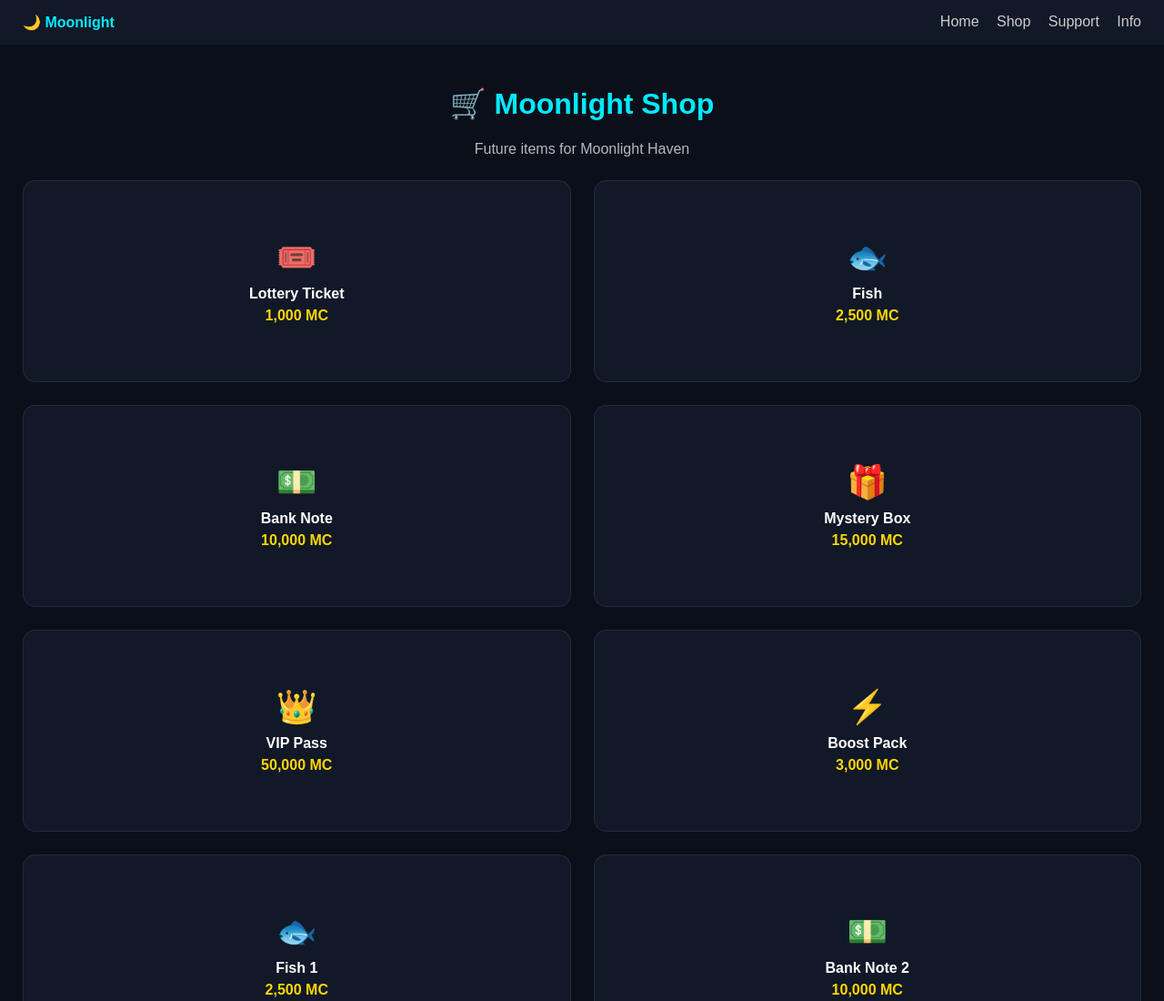
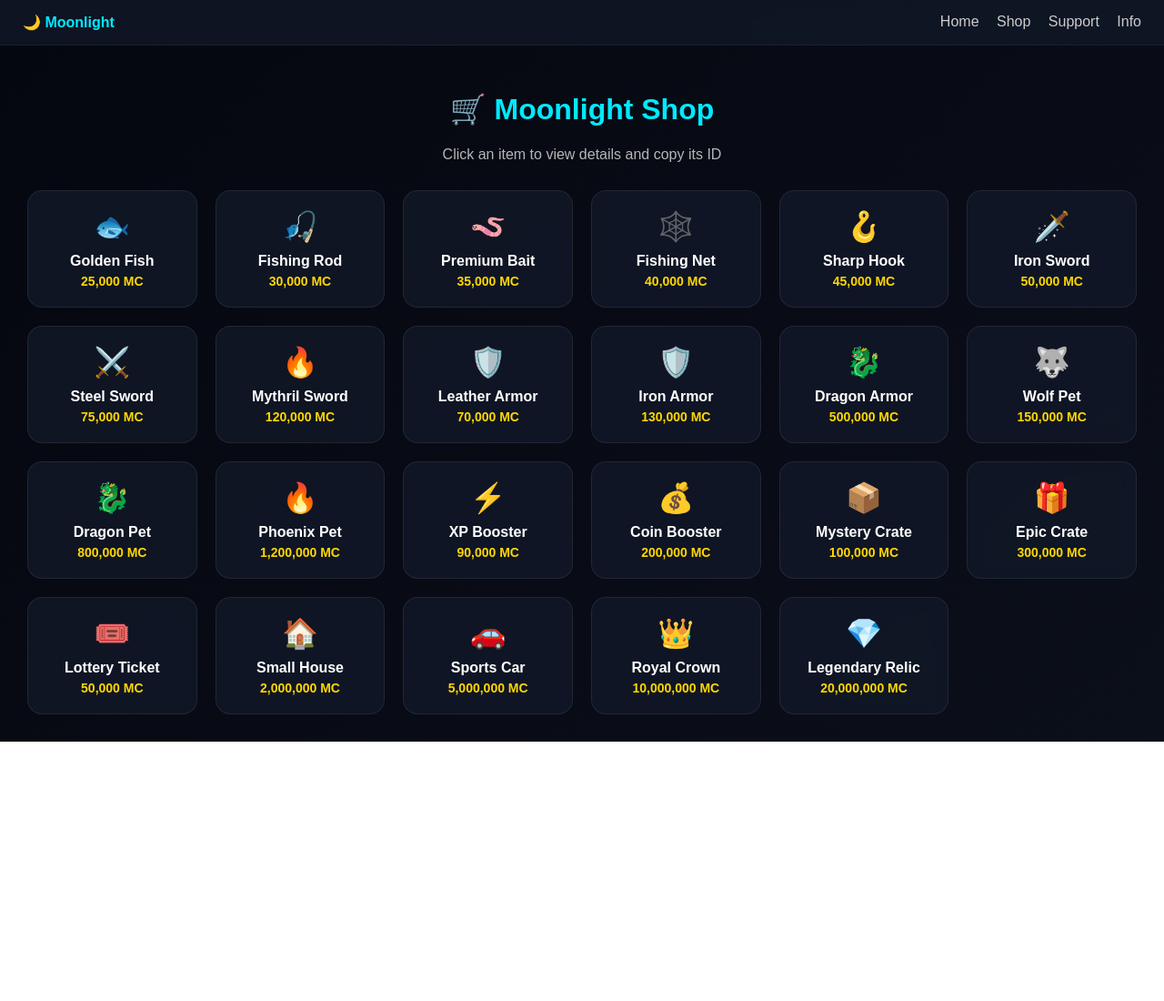
Before and after one commit to vhadau-dev/Moonlight, a plain HTML site: page shop/index.html in a window 1280 px wide. Shown: the top 1100 px of the page at 91% size. After the commit the page ends 815 px from the top, so only its background shows below. Drawn offline with Linux system fonts and the light colour scheme.

Commit message:
Update index.html

```diff
--- a/shop/index.html
+++ b/shop/index.html
@@ -8,16 +8,19 @@
 <style>
 body {
   margin: 0;
-      font-family: Arial;
-      background: #0b0f1a;
+  font-family: Arial, sans-serif;
+  background: linear-gradient(135deg, #05070f, #0b0f1a);
   color: white;
 }
 
+/* NAV */
 nav {
   display: flex;
   justify-content: space-between;
   padding: 15px 25px;
-      background: #111827;
+  background: rgba(17, 24, 39, 0.8);
+  backdrop-filter: blur(10px);
+  border-bottom: 1px solid rgba(255,255,255,0.05);
 }
 
 .logo {
@@ -35,8 +38,9 @@
   color: #00eaff;
 }
 
+/* CONTAINER */
 .container {
-      padding: 25px;
+  padding: 30px;
 }
 
 h1 {
@@ -47,50 +51,48 @@
 .subtitle {
   text-align: center;
   opacity: 0.7;
-      margin-bottom: 25px;
+  margin-bottom: 30px;
 }
 
+/* GRID */
 .grid {
   display: grid;
-      grid-template-columns: repeat(2, 1fr);
-      gap: 25px;
+  grid-template-columns: repeat(auto-fit, minmax(180px, 1fr));
+  gap: 20px;
 }
 
+/* CARD */
 .card {
-      background: #111827;
-      padding: 25px;
-      border-radius: 14px;
+  background: rgba(17, 24, 39, 0.85);
+  padding: 20px;
+  border-radius: 16px;
   text-align: center;
   border: 1px solid rgba(255,255,255,0.08);
   cursor: pointer;
-      transition: 0.2s;
-
-      min-height: 170px;
-      display: flex;
-      flex-direction: column;
-      justify-content: center;
-      align-items: center;
+  transition: 0.3s;
+  backdrop-filter: blur(8px);
 }
 
 .card:hover {
-      transform: translateY(-5px);
+  transform: translateY(-6px) scale(1.02);
   border-color: #00eaff;
-      box-shadow: 0 0 12px rgba(0, 234, 255, 0.15);
+  box-shadow: 0 0 20px rgba(0, 234, 255, 0.2);
 }
 
 .icon {
-      font-size: 36px;
+  font-size: 32px;
   margin-bottom: 10px;
 }
 
 .name {
   font-weight: bold;
-      margin-bottom: 6px;
+  margin-bottom: 5px;
 }
 
 .price {
   color: gold;
   font-weight: bold;
+  font-size: 14px;
 }
 
 /* MODAL */
@@ -102,26 +104,32 @@
   top: 0;
   width: 100%;
   height: 100%;
-      background: rgba(0,0,0,0.8);
+  background: rgba(0,0,0,0.85);
   justify-content: center;
   align-items: center;
 }
 
 .modal-content {
   background: #111827;
-      padding: 20px;
-      border-radius: 12px;
+  padding: 25px;
+  border-radius: 14px;
   width: 90%;
-      max-width: 400px;
+  max-width: 420px;
   text-align: center;
   border: 1px solid rgba(255,255,255,0.1);
+  animation: pop 0.25s ease;
+}
+
+@keyframes pop {
+  from { transform: scale(0.8); opacity: 0; }
+  to { transform: scale(1); opacity: 1; }
 }
 
 .close {
   float: right;
   cursor: pointer;
   color: red;
-      font-size: 20px;
+  font-size: 18px;
 }
 
 .modal-icon {
@@ -132,19 +140,34 @@
 .modal-title {
   font-size: 20px;
   font-weight: bold;
-      margin-bottom: 5px;
 }
 
 .modal-price {
   color: gold;
-      margin-bottom: 10px;
+  margin: 8px 0;
 }
 
 .modal-desc {
   font-size: 14px;
   opacity: 0.8;
+  margin-bottom: 15px;
 }
 
+/* BUTTON */
+.copy-btn {
+  padding: 10px 15px;
+  border: none;
+  background: linear-gradient(135deg, #00eaff, #00c3ff);
+  color: black;
+  border-radius: 8px;
+  cursor: pointer;
+  font-weight: bold;
+  transition: 0.2s;
+}
+
+.copy-btn:hover {
+  transform: scale(1.05);
+}
 </style>
 </head>
 
@@ -161,12 +184,10 @@
 </nav>
 
 <div class="container">
-
   <h1>🛒 Moonlight Shop</h1>
-  <p class="subtitle">Future items for Moonlight Haven</p>
+  <p class="subtitle">Click an item to view details and copy its ID</p>
 
   <div class="grid" id="shopGrid"></div>
-
 </div>
 
 <!-- MODAL -->
@@ -178,35 +199,53 @@
     <div class="modal-title" id="modalTitle"></div>
     <div class="modal-price" id="modalPrice"></div>
     <div class="modal-desc" id="modalDesc"></div>
+
+    <button class="copy-btn" onclick="copyItemId()">📋 Copy Item ID</button>
   </div>
 </div>
 
 <script>
 const items = [
-    {icon:"🎟️", name:"Lottery Ticket", price:"1,000 MC", desc:"Join lottery rewards."},
-    {icon:"🐟", name:"Fish", price:"2,500 MC", desc:"Trading collectible."},
-    {icon:"💵", name:"Bank Note", price:"10,000 MC", desc:"Stored value item."},
-    {icon:"🎁", name:"Mystery Box", price:"15,000 MC", desc:"Random rewards."},
-    {icon:"👑", name:"VIP Pass", price:"50,000 MC", desc:"Premium perks."},
-    {icon:"⚡", name:"Boost Pack", price:"3,000 MC", desc:"Temporary boost."}
+  { id:"fish01", icon:"🐟", name:"Golden Fish", price:"25,000 MC", desc:"A shiny rare fish." },
+  { id:"rod01", icon:"🎣", name:"Fishing Rod", price:"30,000 MC", desc:"Improves fishing." },
+  { id:"bait01", icon:"🪱", name:"Premium Bait", price:"35,000 MC", desc:"Better catch rate." },
+  { id:"net01", icon:"🕸️", name:"Fishing Net", price:"40,000 MC", desc:"Catch multiple items." },
+  { id:"hook01", icon:"🪝", name:"Sharp Hook", price:"45,000 MC", desc:"Stronger catches." },
+
+  { id:"sword01", icon:"🗡️", name:"Iron Sword", price:"50,000 MC", desc:"Basic weapon." },
+  { id:"sword02", icon:"⚔️", name:"Steel Sword", price:"75,000 MC", desc:"Stronger attack." },
+  { id:"sword03", icon:"🔥", name:"Mythril Sword", price:"120,000 MC", desc:"Rare blade." },
+
+  { id:"armor01", icon:"🛡️", name:"Leather Armor", price:"70,000 MC", desc:"Basic defense." },
+  { id:"armor02", icon:"🛡️", name:"Iron Armor", price:"130,000 MC", desc:"Stronger defense." },
+  { id:"armor03", icon:"🐉", name:"Dragon Armor", price:"500,000 MC", desc:"Elite armor." },
+
+  { id:"pet01", icon:"🐺", name:"Wolf Pet", price:"150,000 MC", desc:"Loyal companion." },
+  { id:"pet02", icon:"🐉", name:"Dragon Pet", price:"800,000 MC", desc:"Powerful pet." },
+  { id:"pet03", icon:"🔥", name:"Phoenix Pet", price:"1,200,000 MC", desc:"Revives itself." },
+
+  { id:"boost01", icon:"⚡", name:"XP Booster", price:"90,000 MC", desc:"Gain more XP." },
+  { id:"boost02", icon:"💰", name:"Coin Booster", price:"200,000 MC", desc:"Earn more coins." },
+
+  { id:"crate01", icon:"📦", name:"Mystery Crate", price:"100,000 MC", desc:"Random rewards." },
+  { id:"crate02", icon:"🎁", name:"Epic Crate", price:"300,000 MC", desc:"Higher tier loot." },
+
+  { id:"ticket01", icon:"🎟️", name:"Lottery Ticket", price:"50,000 MC", desc:"Chance to win big." },
+
+  { id:"house01", icon:"🏠", name:"Small House", price:"2,000,000 MC", desc:"Luxury property." },
+  { id:"car01", icon:"🚗", name:"Sports Car", price:"5,000,000 MC", desc:"Fast and stylish." },
+  { id:"crown01", icon:"👑", name:"Royal Crown", price:"10,000,000 MC", desc:"Symbol of power." },
+  { id:"legend01", icon:"💎", name:"Legendary Relic", price:"20,000,000 MC", desc:"Ultra rare item." }
 ];
 
-  // Generate up to 50 items by cloning with variations
-  for (let i = 1; i <= 50; i++) {
-    let base = items[i % items.length];
-    items.push({
-      icon: base.icon,
-      name: base.name + " " + i,
-      price: base.price,
-      desc: base.desc
-    });
-  }
+const grid = document.getElementById("shopGrid");
 
-  const grid = document.getElementById("shopGrid");
+let currentItemId = null;
 
 items.forEach(item => {
   const div = document.createElement("div");
   div.className = "card";
+
   div.innerHTML = `
     <div class="icon">${item.icon}</div>
     <div class="name">${item.name}</div>
@@ -218,11 +257,22 @@
 });
 
 function openModal(item) {
+  currentItemId = item.id;
+
   document.getElementById("modalIcon").innerText = item.icon;
   document.getElementById("modalTitle").innerText = item.name;
   document.getElementById("modalPrice").innerText = item.price;
   document.getElementById("modalDesc").innerText = item.desc;
+
   document.getElementById("modal").style.display = "flex";
+}
+
+function copyItemId() {
+  if (!currentItemId) return;
+
+  navigator.clipboard.writeText(currentItemId).then(() => {
+    alert("Copied Item ID: " + currentItemId);
+  });
 }
 
 function closeModal() {
@@ -230,11 +280,11 @@
 }
 
 window.onclick = function(event) {
-    let modal = document.getElementById("modal");
-    if (event.target == modal) {
+  const modal = document.getElementById("modal");
+  if (event.target === modal) {
     modal.style.display = "none";
   }
-  }
+};
 </script>
 
 </body>
```
Lines whose indentation alone changed are shown as unchanged.
